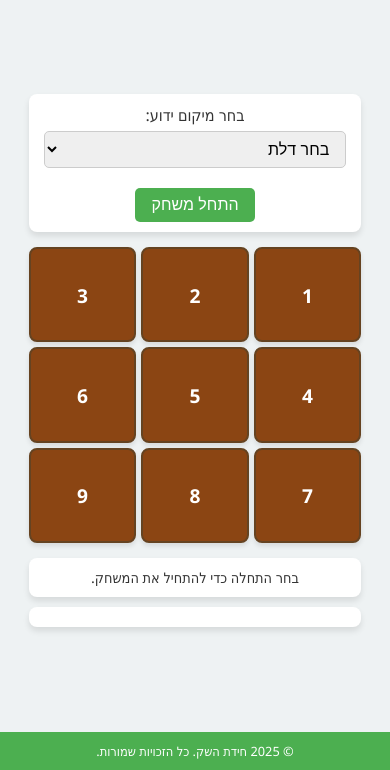
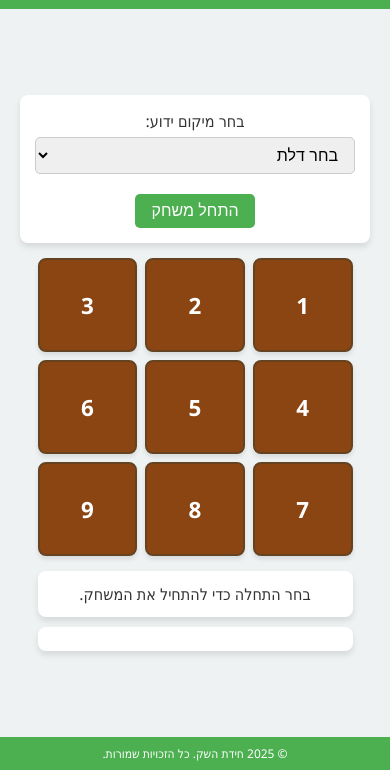
Before and after one commit to the-red-dot/sackgame, a plain HTML site: page index.html in a window 390 px wide. Shown: the part 74-844 px from the top of the page. Drawn offline with Linux system fonts and the light colour scheme.

Commit message:
Add files via upload

```diff
--- a/style.css
+++ b/style.css
@@ -177,25 +177,42 @@ footer {
 @media (max-width: 600px) {
     header h1 {
         font-size: 1.5rem;
+        padding: 10px 0; /* Add padding for better spacing */
     }
 
-    .controls, .grid, .status, .log {
-        max-width: 95%;
+    .controls {
+        padding: 15px; /* Slightly larger padding for touchscreens */
+    }
+
+    .grid {
+        max-width: 90%; /* Make grid use more horizontal space */
+        gap: 8px; /* Increase gap for better spacing */
     }
 
     .door {
-        padding-top: 85%; /* קטין את הדלתות בטלפונים ניידים */
+        padding-top: 90%; /* Slightly larger doors to fill space better */
+        font-size: 1rem; /* Adjust font size inside doors */
     }
 
     .door::after {
-        font-size: 1.2rem;
+        font-size: 1.4rem; /* Make numbers inside doors larger */
     }
 
     .status {
-        font-size: 0.9rem;
+        font-size: 1rem; /* Keep status text slightly larger for readability */
+        padding: 12px; /* Add padding for touchscreens */
+        max-width: 90%; /* Adjust width to match grid width */
     }
 
     .log {
-        font-size: 0.8rem;
+        font-size: 0.85rem; /* Reduce font size slightly for smaller screens */
+        padding: 12px; /* Adjust padding for better alignment */
+        max-width: 90%; /* Ensure consistency with the grid */
+        max-height: 180px; /* Reduce height to avoid excessive scrolling */
+    }
+
+    footer {
+        font-size: 0.75rem; /* Smaller footer text for compact views */
+        padding: 8px 0; /* Adjust footer padding */
     }
 }
```
